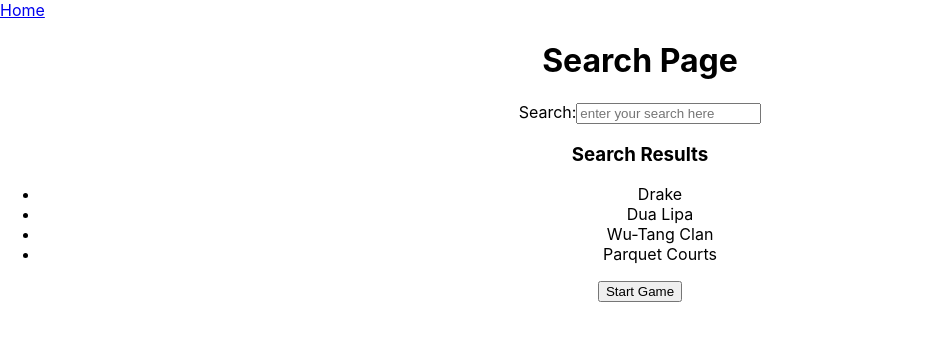
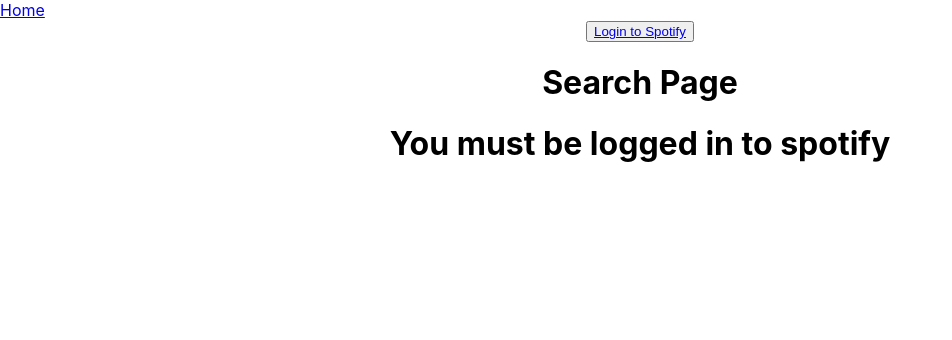
Before and after one commit to nchez/heard-the-wordle-client, a React (Create React App) app: page /search in a window 1280 px wide. Shown: the top 340 px of the page, without its empty margins (0-952 px from the left). Built offline with nearby package versions, Linux system fonts and the light colour scheme.

Commit message:
spotify auth and search page

```diff
--- a/src/App.js
+++ b/src/App.js
@@ -16,9 +16,32 @@
 import jwt_decode from 'jwt-decode'
 
 function App() {
+  const CLIENT_ID = "9339daa0c0bd4724976bb425f44f9a2f"
+  const REDIRECT_URI = "http://localhost:3000"
+  const AUTH_ENDPOINT = "https://accounts.spotify.com/authorize"
+  const RESPONSE_TYPE = "token"
+
+  // spotify token
+  const [spotifyToken, setSpotifyToken] = useState('')
   // state wi the user data when the user is logged in
   const [currentUser, setCurrentUser] = useState(null)
   // useEffect that handles localstorage if the user navigates away fro mthe page/refreshes
+
+  // SPOTIFY - oauth
+  useEffect(() => {
+    const hash = window.location.hash
+    let spotifyToken = window.localStorage.getItem("token")
+
+    if (!spotifyToken && hash) {
+        spotifyToken = hash.substring(1).split("&").find(elem => elem.startsWith("access_token")).split("=")[1]
+
+        window.location.hash = ""
+        window.localStorage.setItem("token", spotifyToken)
+    }
+    setSpotifyToken(spotifyToken)
+  }, [])
+
+  // app user jwt
   useEffect(() => {
     const token = localStorage.getItem('jwt')
     // if a toekn is found, log the user in, otherwise make sure they are logged out
@@ -28,6 +51,12 @@
       setCurrentUser(null)
     }
   }, [])
+
+  const spotifyLogout = () => {
+    setSpotifyToken('')
+    window.localStorage.removeItem("token")
+  }
+
   // logout handleer function that deletes a token from localstorage
   const handleLogout = () => {
     // remove the token from local storage
@@ -35,28 +64,24 @@
     // set the user state to be null
     setCurrentUser(null)
   }
+
    return (
     <Router>
       <Navbar handleLogout={handleLogout} currentUser={currentUser}/>
 
       <div className="App">
+
+        {!spotifyToken ?
+          <button><a href={`${AUTH_ENDPOINT}?client_id=${CLIENT_ID}&redirect_uri=${REDIRECT_URI}&response_type=${RESPONSE_TYPE}`}>Login
+            to Spotify</a></button>
+          : <button onClick={spotifyLogout}>Log out of Spotify</button>
+        }
+
         <Routes>
           <Route
             path='/'
             element={<Home currentUser={currentUser} setCurrentUser={setCurrentUser}/>}
           />
-
-
-          {/* <Route
-            path="/login"
-            element={<Login currentUser={currentUser} setCurrentUser={setCurrentUser} />}
-          /> */}
-         {/*
-          <Route
-          path="/profile"
-          element={<Profile />}
-          />
-        */}
 
           <Route
             path="/profile"
@@ -65,18 +90,13 @@
 
           < Route
             path="/search"
-            element ={<Search />}
+            element ={<Search spotifyToken={spotifyToken}/>}
           />
 
           < Route
-            path="/game"
+            path="/game/:id"
             element ={<Game />}
           />
-
-          {/* <Route
-            path="/register"
-            element={<Register currentUser={currentUser} setCurrentUser={setCurrentUser} />}
-          /> */}
 
         </Routes>
       </div>
--- a/src/components/pages/Search.jsx
+++ b/src/components/pages/Search.jsx
@@ -1,12 +1,49 @@
 import { useState } from "react"
 import { Link } from "react-router-dom"
+import axios from "axios"
 
-export default function Search() {
+export default function Search({ spotifyToken }) {
     const [search, setSearch] = useState('')
+    const [artists, setArtists] = useState([])
+    const [artistId, setArtistId] = useState('')
+    const [name, setName] = useState('')
+
+    const searchArtists = async (e) => {
+        e.preventDefault()
+        const { data } = await axios.get("https://api.spotify.com/v1/search", {
+            headers: {
+                Authorization: `Bearer ${spotifyToken}`
+            },
+            params: {
+                q: search,
+                type: "artist"
+            }
+        })
+        setArtists(data.artists.items)
+    }
+
+    const handleArtistClick = (id, name) => {
+        console.log(`handle artist click for ${id}`)
+        setArtistId(id)
+        setName(name)
+    }
+
+    const renderArtists = () => {
+        return artists.map(artist => (
+            <div key={artist.id} onClick={()=>handleArtistClick(artist.id, artist.name)}>
+                {/* {artist.images.length ? <img width={"20%"} src={artist.images[0].url} alt="" /> : <div>No Image</div>} */}
+                {artist.name}
+            </div>
+        ))
+    }
 
     return(
         <div>
             <h1>Search Page</h1>
+
+            {spotifyToken ?
+                <div>
+                    <form onSubmit={searchArtists}>
                         <label htmlFor="search">Search:</label>
                         <input
                             type="text"
@@ -15,16 +52,18 @@
                             onChange={e => setSearch(e.target.value)
                         }
                         />
+                        <input type="submit" />
+                    </form>
 
                     <h3>Search Results</h3>
-            <ul>
-                <li>Drake</li>
-                <li>Dua Lipa</li>
-                <li>Wu-Tang Clan</li>
-                <li>Parquet Courts</li>
-            </ul>
 
-            <Link to="/game"><input type="button" value="Start Game" /></Link>
+                    {renderArtists()}
+
+                    <Link to={`/game/${artistId}`}><input type="button" value={`Start Game ${name}`} /></Link>
+                </div>
+
+            : <h1>You must be logged in to spotify</h1>}
+
         </div>
     )
 }
```
Lines whose indentation alone changed are shown as unchanged.
